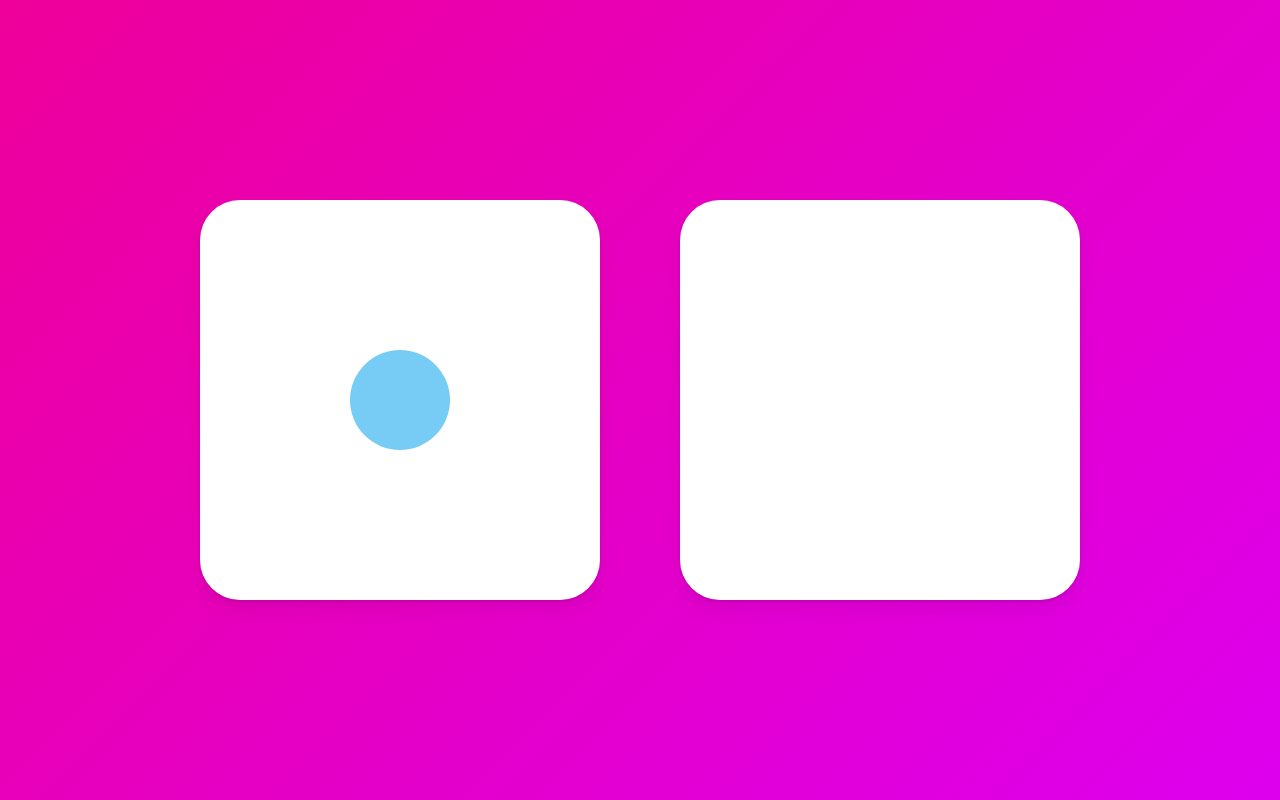
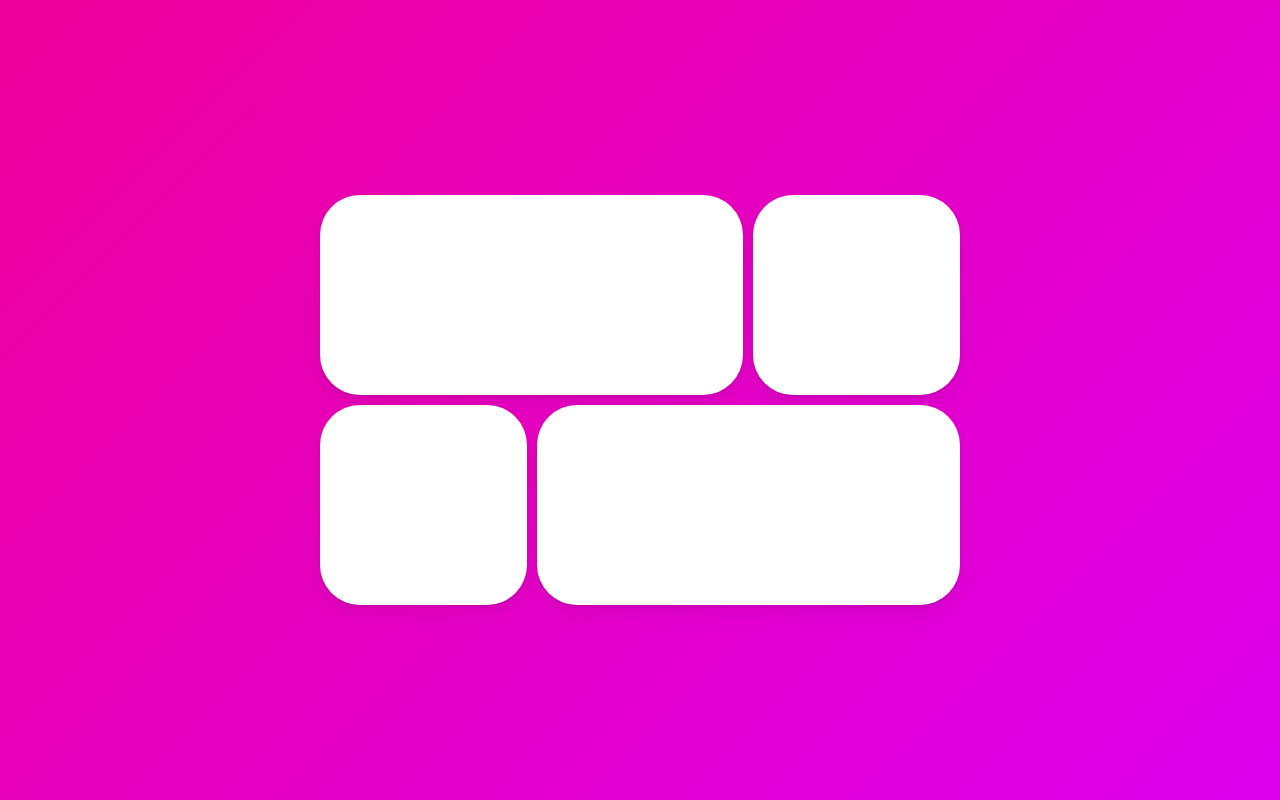
Before and after one commit to yeolsss/react-animation, a React (Vite) app: page / in a window 1280 px wide. Built offline with nearby package versions, Linux system fonts and the light colour scheme.

Commit message:
framer-motion done
요소 클릭으로 overlay 만들기.
obj로 overlay로 데이터 전달

```diff
--- a/src/App.tsx
+++ b/src/App.tsx
@@ -1,41 +1,84 @@
 import styled from 'styled-components';
-import { motion } from 'framer-motion';
+import { AnimatePresence, motion } from 'framer-motion';
 import { useState } from 'react';
 
 const Wrapper = styled(motion.div)`
   height: 100vh;
   width: 100vw;
   display: flex;
-  justify-content: space-between;
+  justify-content: center;
   align-items: center;
-  padding: 0px 200px;
+`;
+
+const Grid = styled.div`
+  display: grid;
+  grid-template-columns: repeat(3, 1fr);
+  width: 50vw;
+  gap: 10px;
+  div:first-child,
+  div:last-child {
+    grid-column: span 2;
+  }
 `;
 
 const Box = styled(motion.div)`
-  width: 400px;
-  height: 400px;
+  height: 200px;
   background-color: rgba(255, 255, 255, 1);
   border-radius: 40px;
+  box-shadow: 0 2px 3px rgba(0, 0, 0, 0.1), 0 10px 20px rgba(0, 0, 0, 0.06);
+`;
+
+const Overlay = styled(motion.div)`
+  width: 100%;
+  height: 100%;
+
+  position: absolute;
   display: flex;
   justify-content: center;
   align-items: center;
-  font-size: 22px;
-  box-shadow: 0 2px 3px rgba(0, 0, 0, 0.1), 0 10px 20px rgba(0, 0, 0, 0.06);
-`;
-const Circle = styled(motion.div)`
-  width: 100px;
-  height: 100px;
-  border-radius: 50px;
-  background-color: rgba(49, 178, 238, 0.664);
+  > div {
+    width: 400px;
+    height: 200px;
+  }
 `;
 
+interface IBoxData {
+  id: string;
+  name: string;
+  age: string;
+}
+
 function App() {
-  const [clicked, setClicked] = useState(true);
-  const onClicked = () => setClicked((prev) => !prev);
+  const [idObj, setIdObj] = useState<IBoxData | null>(null);
+
   return (
-    <Wrapper onClick={onClicked}>
-      <Box>{clicked ? <Circle layoutId="circle" /> : null}</Box>
-      <Box>{!clicked ? <Circle layoutId="circle" /> : null}</Box>
+    <Wrapper>
+      <Grid>
+        {[
+          { id: '1', name: 'Yeols', age: '35' },
+          { id: '2', name: 'Rin', age: '37' },
+          { id: '3', name: 'sung', age: '5' },
+          { id: '4', name: 'Nico', age: '40' },
+        ].map((id) => (
+          <Box onClick={() => setIdObj(id)} layoutId={id.id}></Box>
+        ))}
+      </Grid>
+      <AnimatePresence>
+        {idObj ? (
+          <Overlay
+            onClick={() => setIdObj(null)}
+            initial={{ backgroundColor: 'rgba(0, 0, 0, 0)' }}
+            animate={{ backgroundColor: 'rgba(0, 0, 0, 0.5)' }}
+            exit={{ backgroundColor: 'rgba(0, 0, 0, 0)' }}
+          >
+            <Box layoutId={idObj.id}>
+              {idObj.name}
+              <br />
+              {idObj.age}
+            </Box>
+          </Overlay>
+        ) : null}
+      </AnimatePresence>
     </Wrapper>
   );
 }
```
